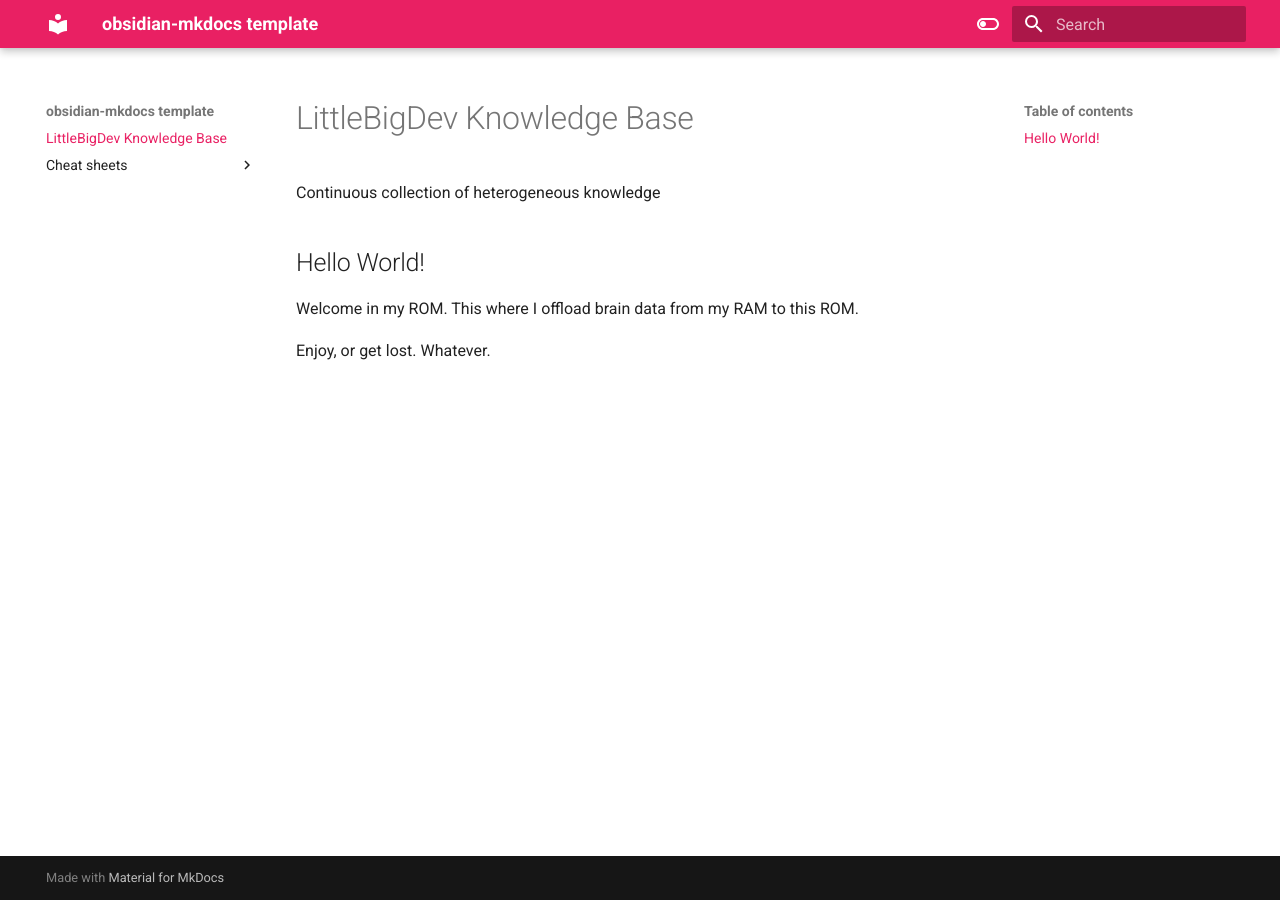
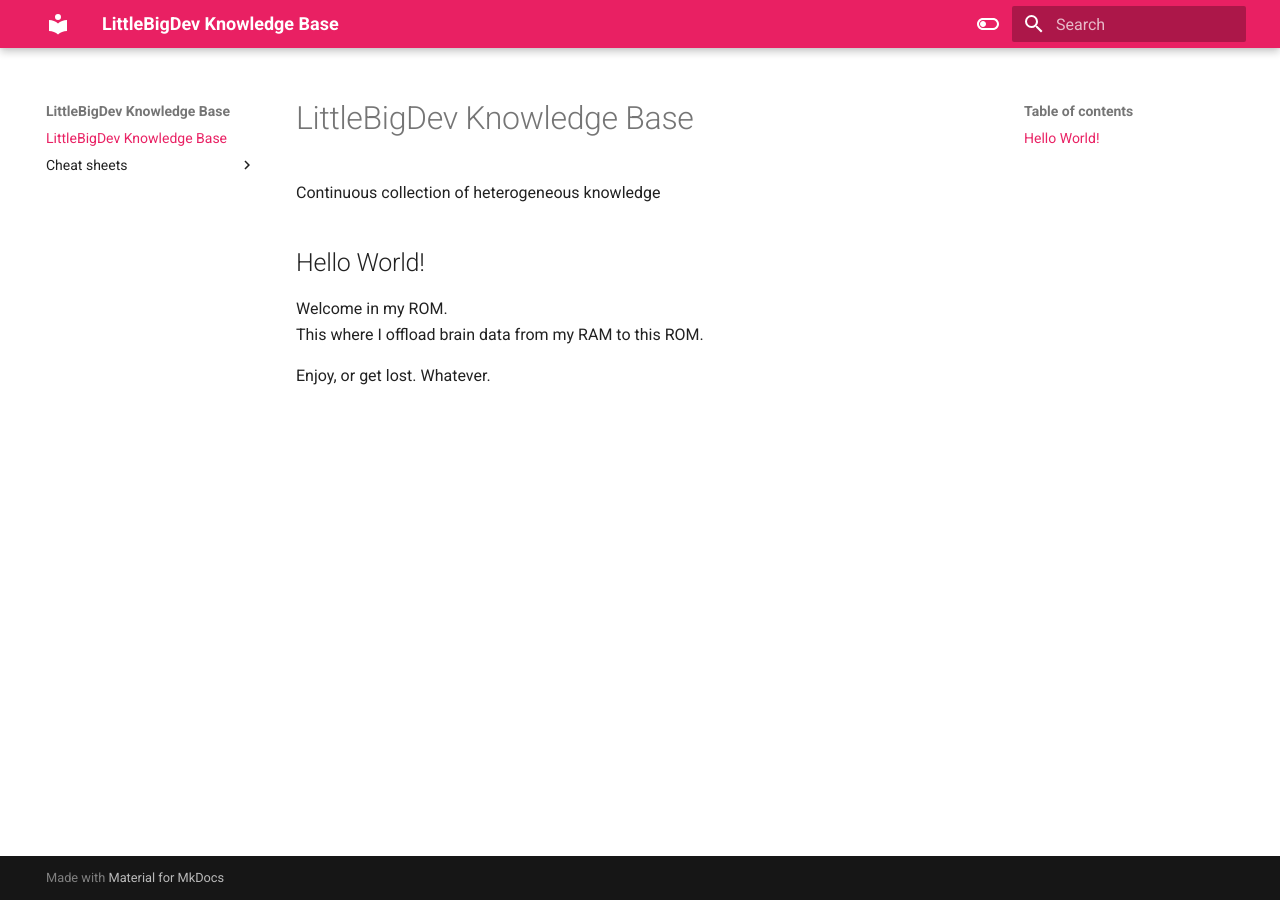
Before and after one commit to LittleBigDev/wiki, an MkDocs documentation site: the page built from docs/index.md, in a window 1280 px wide. Built offline with MkDocs 1.6.1 and Material for MkDocs 9.7.7, drawn with Linux system fonts in a browser that asks for light colours.

Commit message:
vault backup: 2022-10-15 22:47:30

```diff
--- a/mkdocs.yml
+++ b/mkdocs.yml
@@ -1,4 +1,4 @@
-site_name: obsidian-mkdocs template
+site_name: LittleBigDev Knowledge Base
 
 theme:
     name: 'material'
```
Also changed, not shown: docs/index.md (line endings or trailing spaces), 1 other file.
